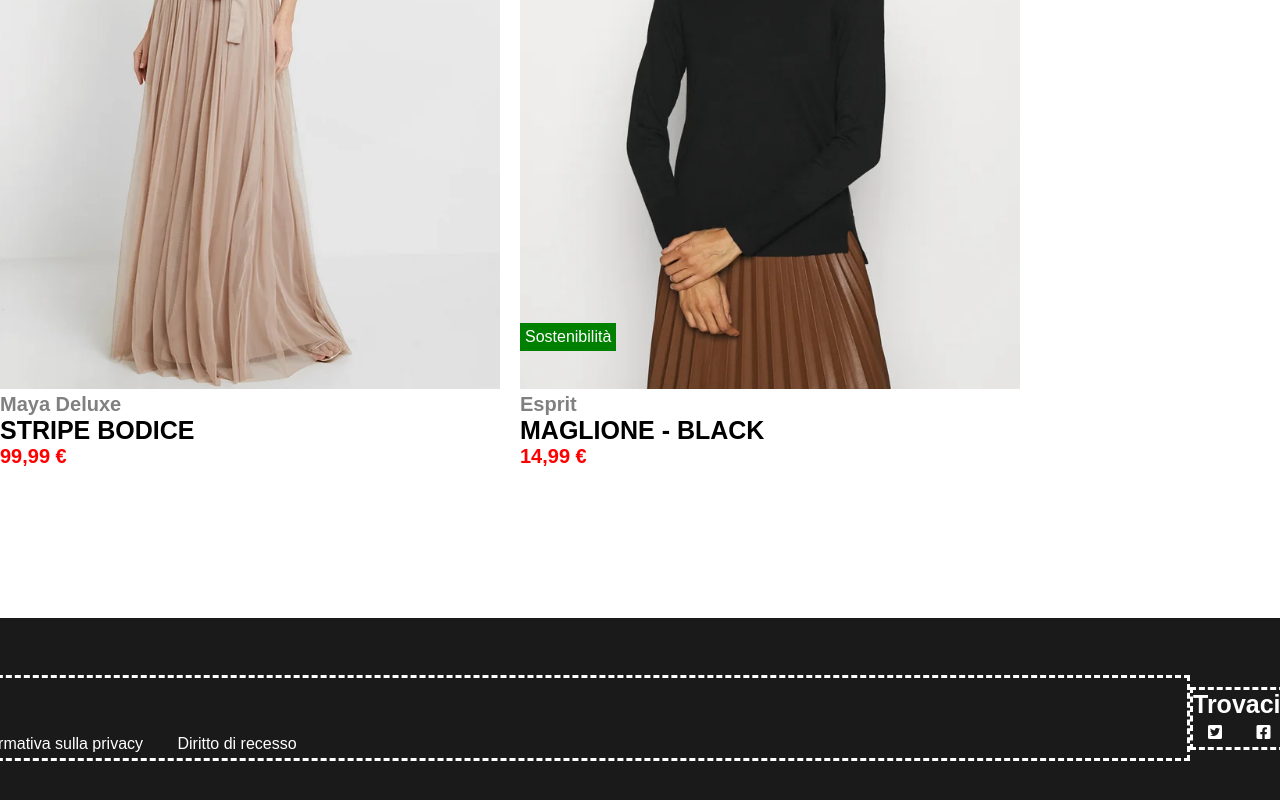
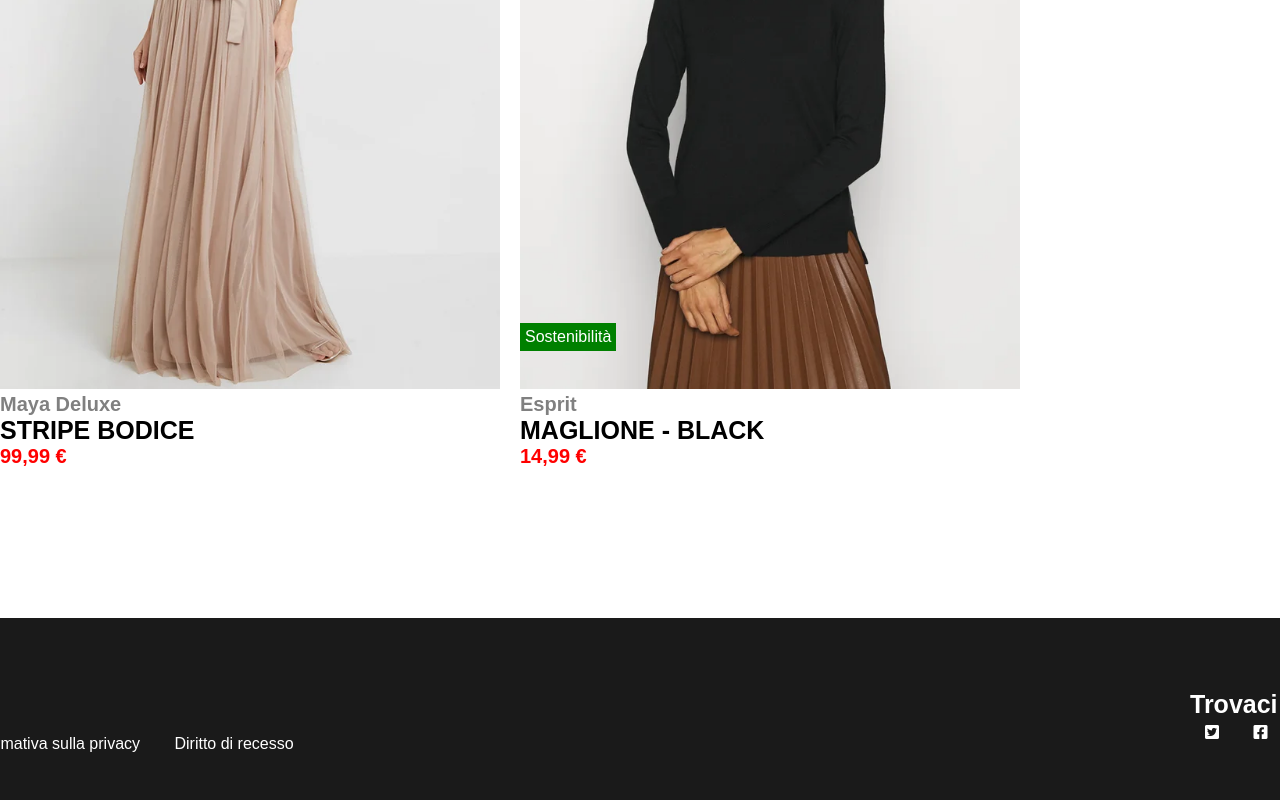
Before and after one commit to stefansimereaa/html-css-boolando, a plain HTML site: page index.html in a window 1280 px wide. Shown: the part 2159-2959 px from the top of the page. Drawn offline with Linux system fonts and the light colour scheme.

Commit message:
footer layout

```diff
--- a/css/style.css
+++ b/css/style.css
@@ -104,7 +104,6 @@ footer{
 
 .footer-navigation-menu > * {
     flex-basis: calc(100 / 2);
-    border: dashed white;
 }
 
 .socials{
```
